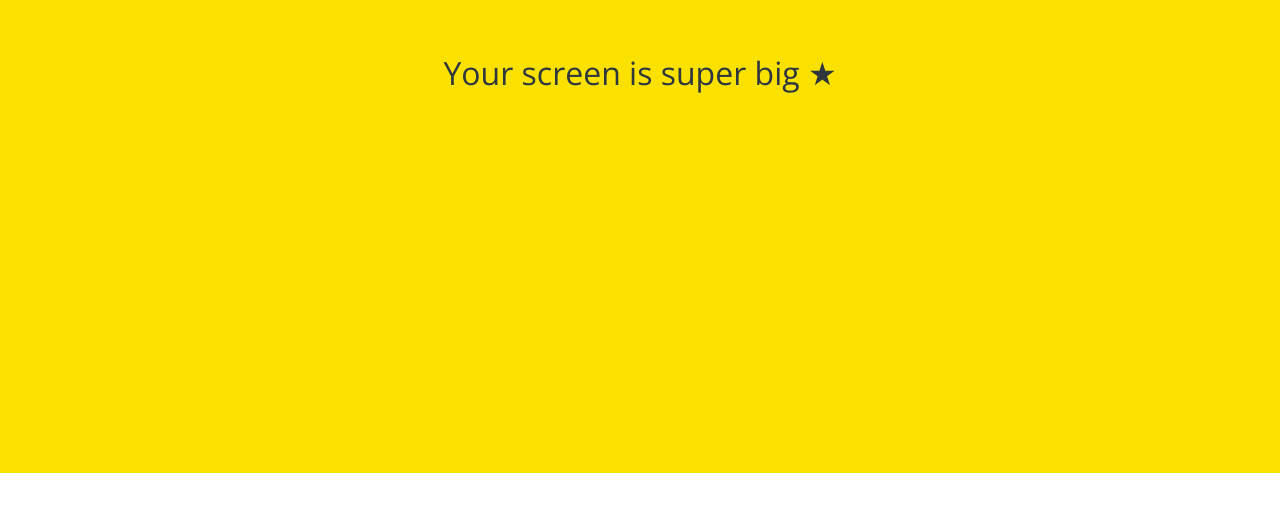
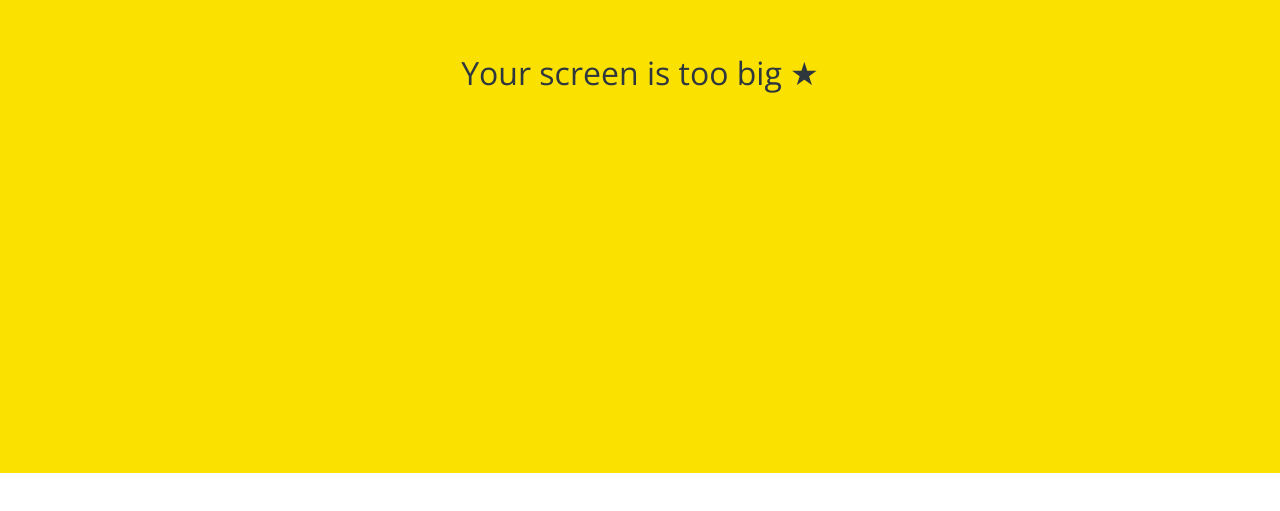
Before and after one commit to taewoong3/kokoa-clone-2020, a plain HTML site: page friends.html in a window 1280 px wide. Shown: the part 327-838 px from the top of the page. Drawn offline with nearby package versions, Linux system fonts and the light colour scheme.

Commit message:
super -> too update

```diff
--- a/friends.html
+++ b/friends.html
@@ -112,7 +112,7 @@
     </div>
 
     <div id="no-mobile">
-      <span>Your screen is super big ★</span>
+      <span>Your screen is too big ★</span>
     </div>
 
     <script
```
